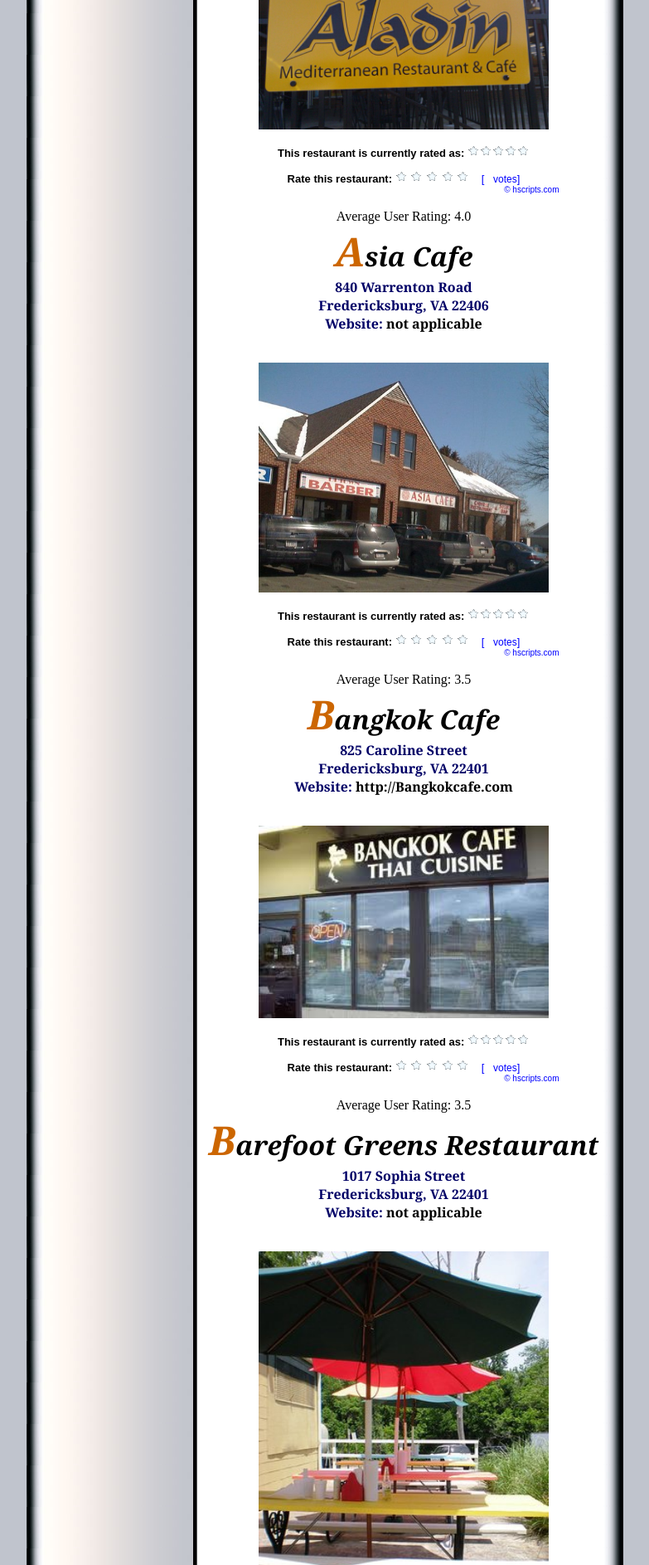
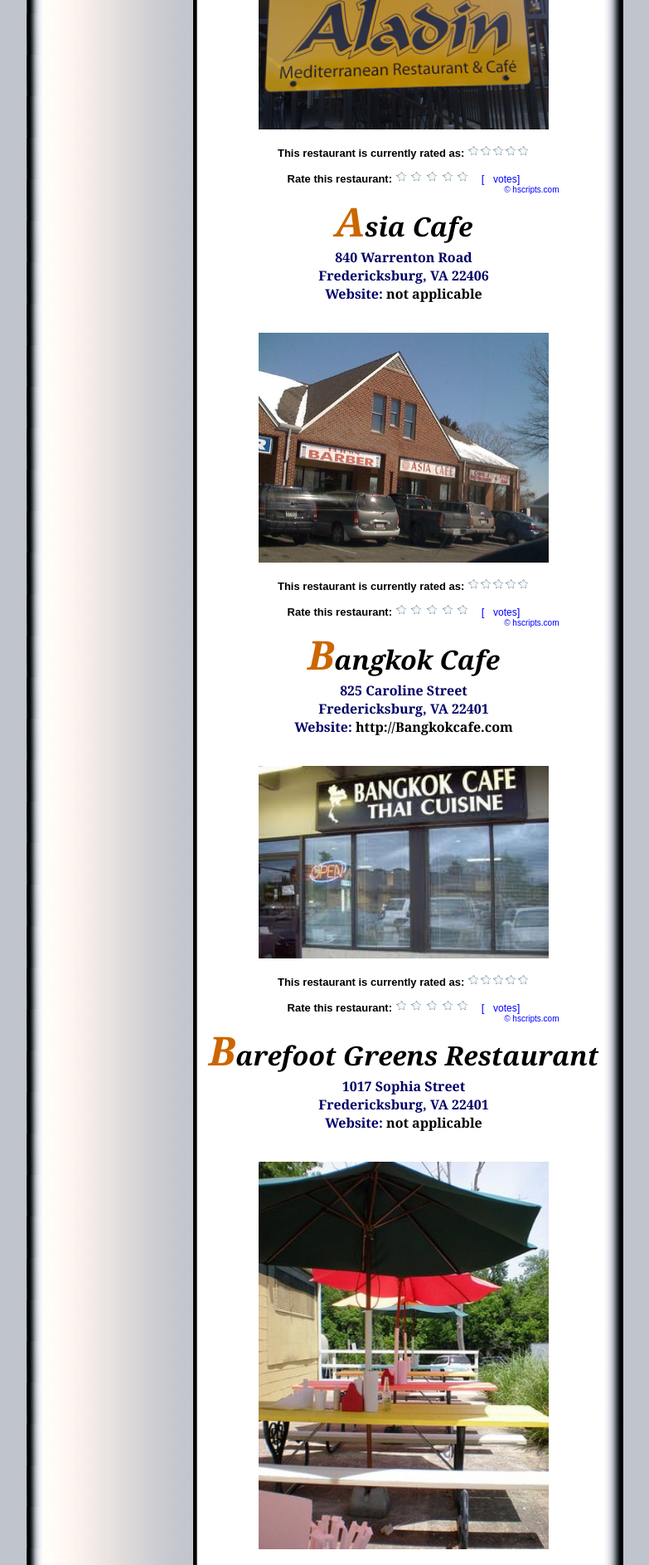
Before and after one commit to vroycroft/RestaurantRecommendationWebsite, a PHP site: page /restaurantSearch.php?begin=1 in a window 1280 px wide. Shown: the part 634-2520 px from the top of the page at 83% size, without its empty margins (248-1031 px from the left). Run offline with PHP 8.4, Linux system fonts and the light colour scheme; a user stored in the database is signed in; data comes from the database, SQL or seed files in the repository; data that the repository does not hold is empty.

Commit message:
show Average User Rating when someone is not logged in only

```diff
--- a/restaurantSearch.php
+++ b/restaurantSearch.php
@@ -79,9 +79,12 @@
 if (isset($_SESSION['user_id']) && $_SESSION['user_id']>0) {
 	$_SESSION['restaurant_id'] = $row['restaurant_id'];
 	include("starcode.php");
+} else {
+
+echo "<br/>";
+echo "<b><i><font size=4 face=Georgia color=000066>Average User Rating: $average_user_rating </b></i><br/><br/>";
+
 }
-echo "<br/>";
-echo "Average User Rating: $average_user_rating <br/>";
 }
 echo "<hr/>";
 echo "<b><font size=5 face=Georgia color=000066>You may also like: </font></b><br/>";
```
